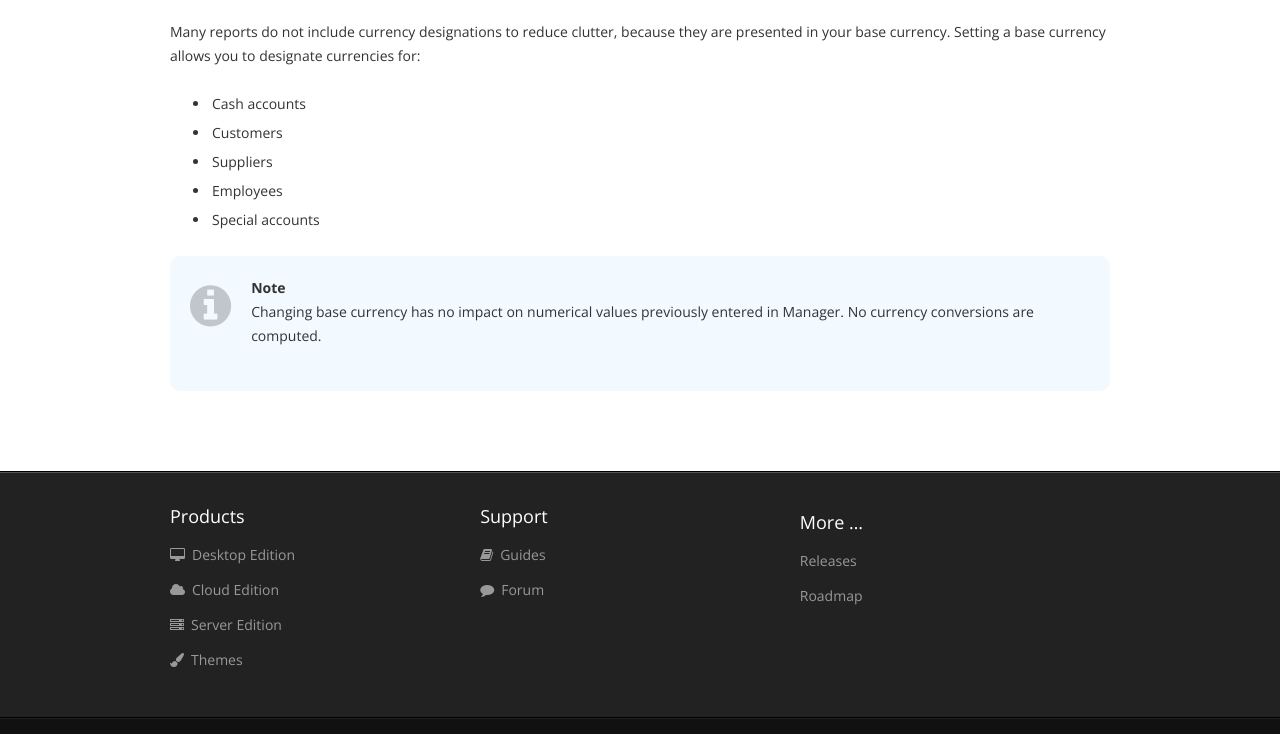
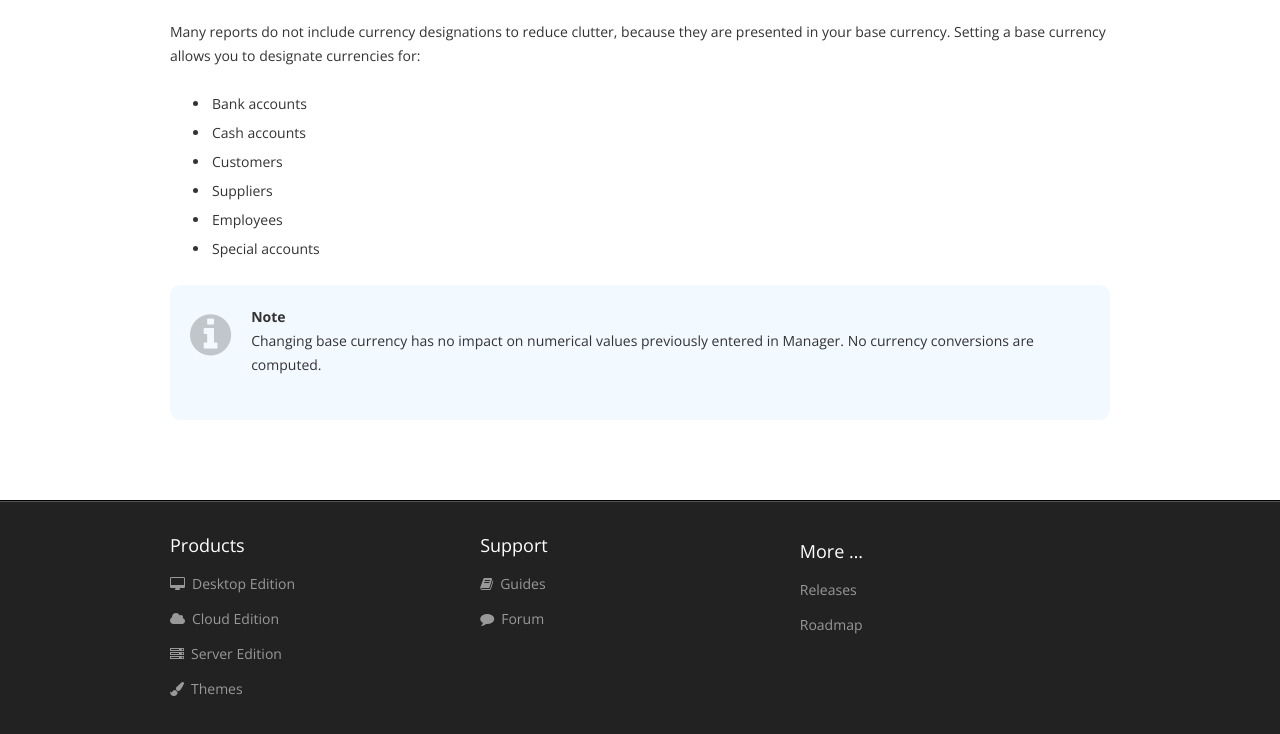
Before and after one commit to 3etechinns/www.manager.io, a Jekyll site: the page built from _guides/10551.html, in a window 1280 px wide and 900 px high, scrolled down 671 px, cut to the strip 166-900 px from the top of the window. Built offline with Jekyll 4.4.1, drawn with Linux system fonts in a browser that asks for light colours; nearby versions of some CDN libraries; comment, search, counter and statistics services are not loaded.

Commit message:
Guide update

```diff
--- a/_guides/10551.html
+++ b/_guides/10551.html
@@ -1,32 +1,27 @@
 ---
 layout: guide
 title: Set base currency
-tags: cash-accounts special-accounts settings cash-account-form customer-form supplier-form employee-form base-currency-form special-account-form
+tags: bank-account-form bank-accounts cash-accounts special-accounts settings cash-account-form customer-form supplier-form employee-form base-currency-form special-account-form
 ---
 {% raw %}
 <p>By default, Manager operates without any designated currency. No currency symbols are displayed on forms or reports. If your business operates entirely in a single currency, this may be sufficient. You can, however, <strong>set a base currency</strong>. Go to the <kbd>Settings</kbd> tab, then click <kbd>Base Currency</kbd>:</p>
-
 <p><img src="https://cdn-business2.discourse.org/uploads/manager1/original/2X/6/6f564f7fcc7e18d499579f9c3cca6f2374657e7e.png" width="218" height="50"> <strong><i class="fa fa-hand-o-right" style="margin-right: 10px; color: #999; font-size: 18px; padding-top: 5px"></i></strong> <img src="https://cdn-business2.discourse.org/uploads/manager1/original/2X/a/adc24c3b080a166bbdb62c6edfe3081d0eb0a34c.png" width="142" height="50"></p>
-
 <p>Select your base currency from the dropdown box:</p>
-
 <p><img src="https://cdn-business2.discourse.org/uploads/manager1/original/2X/4/44b7f04d832e6592f7178485ffa01ef503091afb.png" width="343" height="147"></p>
-
 <p>Click <kbd>Update</kbd>.</p>
-
 <p>All existing accounts and subaccounts will automatically be denominated in the base currency. Transaction forms will now display either the appropriate currency symbol or a designation for the currency:</p>
-
 <p><img src="https://cdn-business2.discourse.org/uploads/manager1/original/2X/b/b51e4f8bd6769372e0f8e7165bdcdb55318d76bb.png" width="205" height="89"> <strong>OR</strong> <img src="https://cdn-business2.discourse.org/uploads/manager1/original/2X/9/9eabdcdf2f33f2dc525a2a3dbf977860ad614671.png" width="226" height="86"></p>
-
 <p>Many reports do not include currency designations to reduce clutter, because they are presented in your base currency. Setting a base currency allows you to designate currencies for:</p>
-
 <ul>
+<li>Bank accounts</li>
 <li>Cash accounts</li>
 <li>Customers</li>
 <li>Suppliers</li>
 <li>Employees</li>
 <li>Special accounts</li>
 </ul>
-
-<table style="background-color: #F2F9FF; border-radius: 10px; margin-bottom: 20px"><tr><td style="font-size: 48px; opacity: 0.25; padding: 20px; padding-top: 15px; padding-right: 0px; vertical-align: top"><i class="fa fa-info-circle"></i></td><td style="padding: 20px"><p><strong>Note</strong><br>Changing base currency has no impact on numerical values previously entered in Manager. No currency conversions are computed.</p></td></tr></table>
+<table style="background-color: #F2F9FF; border-radius: 10px; margin-bottom: 20px"><tr><td style="font-size: 48px; opacity: 0.25; padding: 20px; padding-top: 15px; padding-right: 0px; vertical-align: top"><i class="fa fa-info-circle"></i></td><td style="padding: 20px">
+<p><strong>Note</strong><br>
+Changing base currency has no impact on numerical values previously entered in Manager. No currency conversions are computed.</p>
+</td></tr></table>
 {% endraw %}
```
